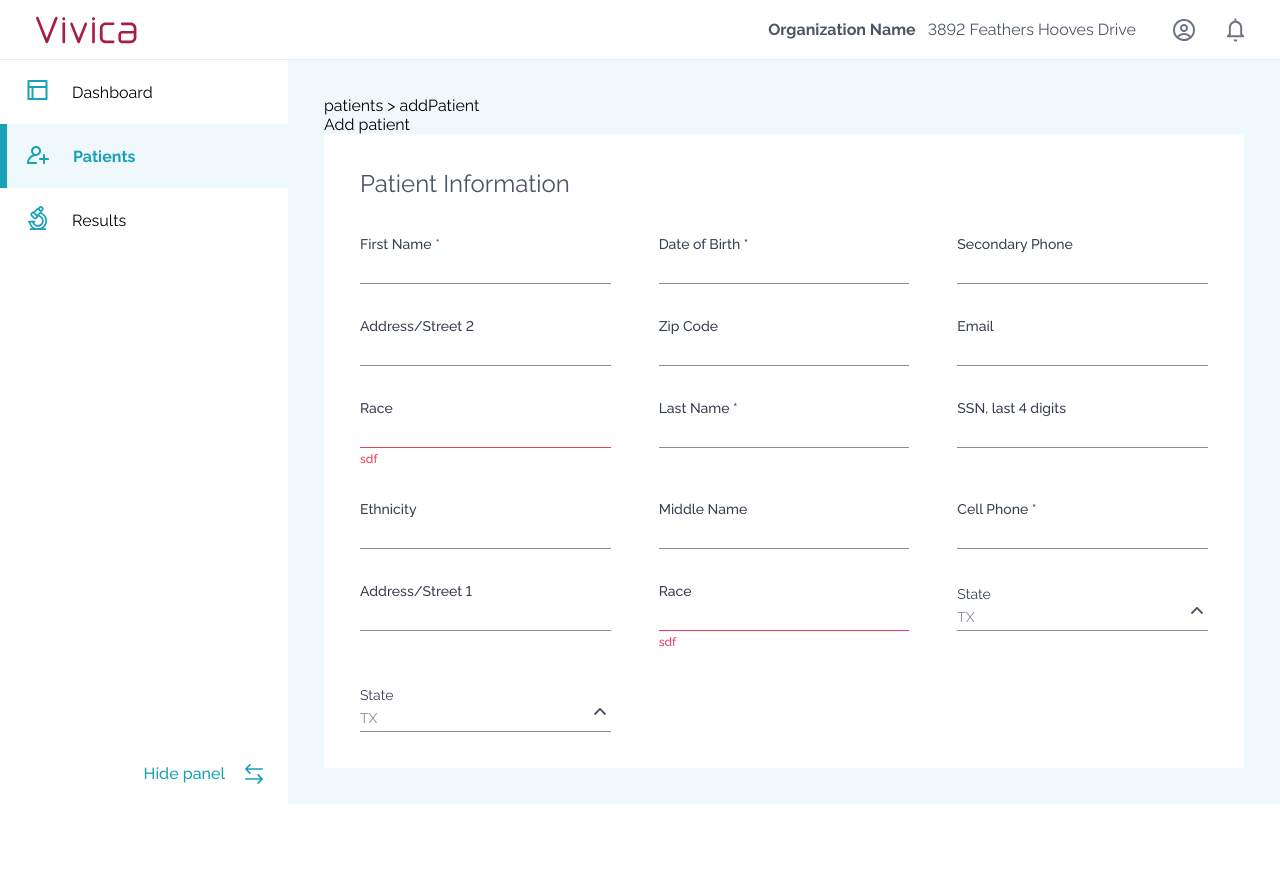
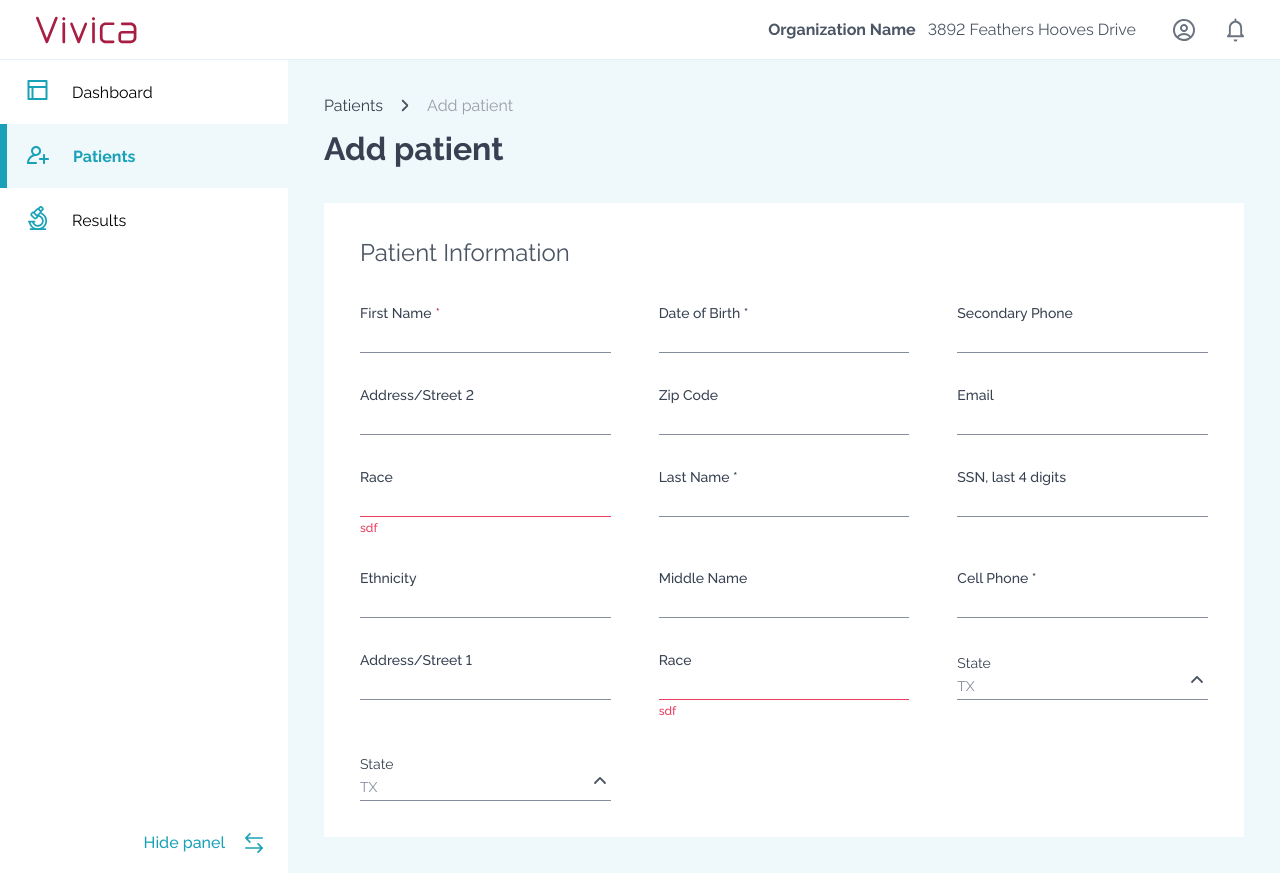
Before and after one commit to metalheadpnz/vivica, a React (Create React App) app: page /patients/addPatient in a window 1280 px wide. Before the commit the page ends 804 px from the top, so only its background shows below. Built offline with nearby package versions, Linux system fonts and the light colour scheme.

Commit message:
patients: header

```diff
--- a/src/pages/AddPatient/AddPatient.module.scss
+++ b/src/pages/AddPatient/AddPatient.module.scss
@@ -28,3 +28,25 @@
   line-height: 28px;
   margin-bottom: 36px;
 }
+
+.breadCrumbs {
+  margin-bottom: 16px;
+  * {
+    color: #374151;
+    margin-right: 16px;
+  }
+  :last-child{
+    color: #999FAB;
+  }
+}
+
+.addPatient {
+  display: flex;
+  justify-content: space-between;
+  align-items: center;
+  margin-bottom: 36px;
+  line-height: 36px;
+  font-size: 32px;
+  color: #374151;
+  font-family: Raleway-Bold;
+}
--- a/src/pages/AddPatient/AddPatient.tsx
+++ b/src/pages/AddPatient/AddPatient.tsx
@@ -1,11 +1,11 @@
 import React from 'react';
-import {useLocation, useNavigate} from "react-router-dom";
+import {useNavigate} from "react-router-dom";
 import s from './AddPatient.module.scss'
 import {Input2 as Input} from "../../components/Input2/Input2";
 import {Select} from "../../components/Select/Select";
+import {ReactComponent as Arrow} from "../../../src/assets/images/arrow.svg";
 
 export const AddPatient = () => {
-    const location = useLocation().pathname.split('/');
     const navigation = useNavigate()
     const changeLocationHandler = () => {
         navigation('/patients')
@@ -13,13 +13,13 @@ export const AddPatient = () => {
 
     return (
         <div className={s.wrap}>
-            <div>
-                <span onClick={changeLocationHandler}>{location[1]}</span>
-                <span> {">"} </span>
-                <span>{location[2]}</span>
+            <div className={s.breadCrumbs}>
+                <span onClick={changeLocationHandler}>Patients</span>
+                    <Arrow style={{rotate: "90deg", position: 'relative', bottom: "2px"}}/>
+                <span>Add patient</span>
             </div>
 
-            <div>Add patient</div>
+            <div className={s.addPatient}>Add patient</div>
             <div className={s.formWrap}>
                 <div className={s.fromLabel}>Patient Information</div>
                 <div className={s.patientInformation}>
--- a/src/pages/Patients/Patients.module.scss
+++ b/src/pages/Patients/Patients.module.scss
@@ -4,6 +4,9 @@
   justify-content: space-between;
   align-items: center;
   margin-bottom: 36px;
+  line-height: 36px;
+  font-size: 32px;
+  color: #374151;
 }
 
 .patientWrap {
@@ -39,14 +42,15 @@
   margin-right: 18px;
 }
 
-.searchBlock{
+.searchBlock {
   display: flex;
   align-items: end;
   justify-content: space-between;
   margin-bottom: 36px;
 
 }
-.buttons{
+
+.buttons {
   display: flex;
   align-items: end;
   justify-content: space-between;
```
